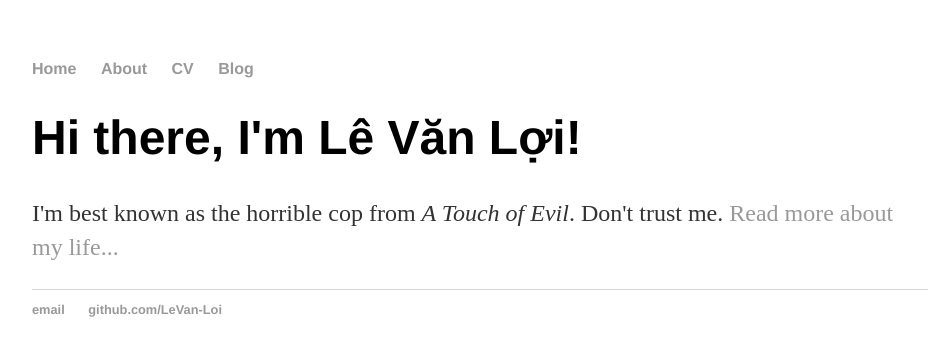
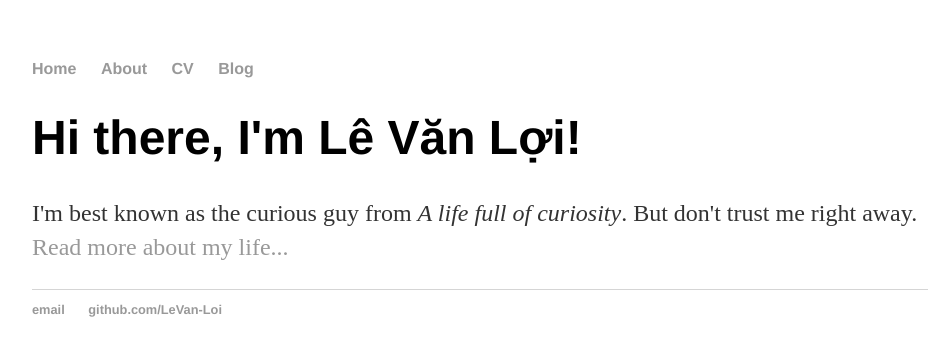
Before and after one commit to LeVan-Loi/LeVan-Loi.github.io, a Jekyll site: the page built from index.html, in a window 1280 px wide. Shown: the top 356 px of the page, without its empty margins (160-1107 px from the left). Built offline with Jekyll 4.4.1, drawn with Linux system fonts in a browser that asks for light colours.

Commit message:
Update index.html #6
Rephrase home page text

```diff
--- a/index.html
+++ b/index.html
@@ -1,8 +1,8 @@
 ---
 layout: default
-title: Lê Văn Lợi, Horrible Cop
+title: Lê Văn Lợi, curious guy
 ---
 <div class="blurb">
 	<h1>Hi there, I'm Lê Văn Lợi!</h1>
-	<p>I'm best known as the horrible cop from <em>A Touch of Evil</em>. Don't trust me. <a href="/about">Read more about my life...</a></p>
+	<p>I'm best known as the curious guy from <em>A life full of curiosity</em>. But don't trust me right away. <a href="/about">Read more about my life...</a></p>
 </div><!-- /.blurb -->
```
